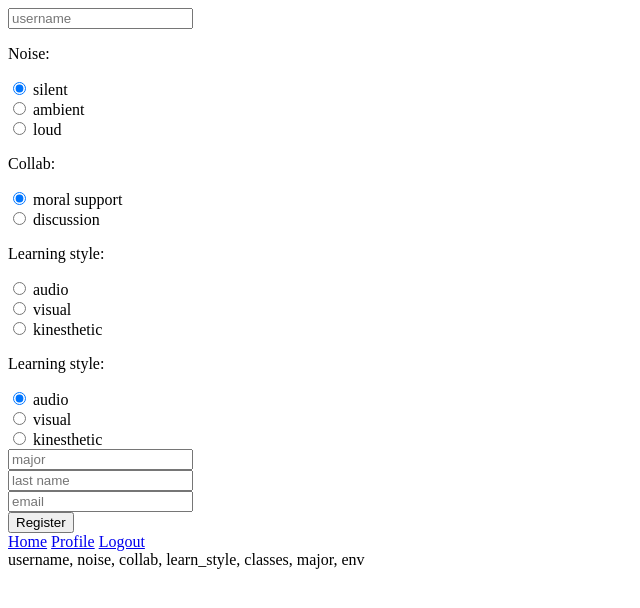
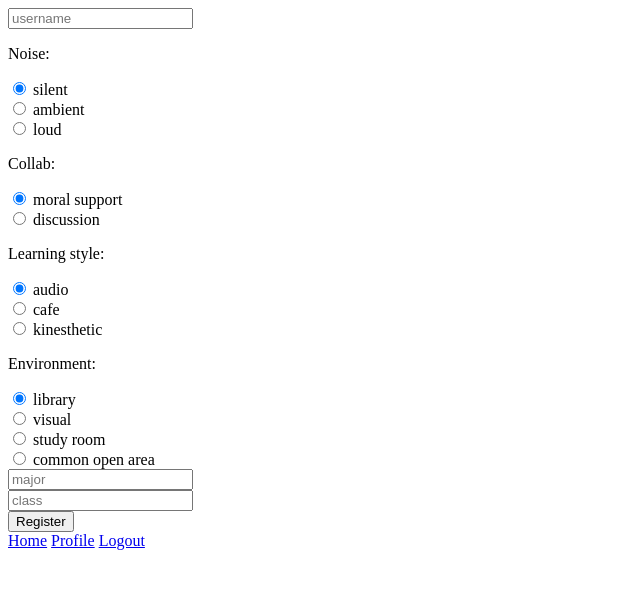
Before and after one commit to myracheng/ponder, a Flask app: page /profile_page in a window 1280 px wide. Shown: the top 608 px of the page, without its empty margins (0-640 px from the left). Run offline with Flask 2, Linux system fonts and the light colour scheme.

Commit message:
added profile page + a lot of database stuff

```diff
--- a/app/app.py
+++ b/app/app.py
@@ -119,7 +119,7 @@ def profile():
     noise = request.form['noise']
     collab = request.form['collab']
     learn_style = request.form['learn_style']
-    classes = request.form['classes'] #todo
+    classes = request.form['class'] #todo
     major = request.form['major']
     env = request.form['env']
 
--- a/app/src/db.py
+++ b/app/src/db.py
@@ -135,7 +135,7 @@ def create_user(username, password, firstname, lastname, email):
 def create_profile(username, noise, collab, learn_style, classes, major, env):
     conn = sqlite3.connect('ponder.db')
     c = conn.cursor()
-    c.execute('''REPLACE into auth_table VALUES (?,?,?,?,?,?,?);''',
+    c.execute('''REPLACE into data_table VALUES (?,?,?,?,?,?,?);''',
                 (username, noise, collab, learn_style, classes, major, env))
     conn.commit()
     conn.close()
--- a/app/templates/profile.html
+++ b/app/templates/profile.html
@@ -55,8 +55,8 @@
                 </div>
 
                 <div>
-                <input type="radio" id="visual" name="learn_style" value="visual">
-                <label for="visual">visual</label>
+                <input type="radio" id="cafe" name="learn_style" value="cafe">
+                <label for="cafe">cafe</label>
                 </div>
 
                 <div>
@@ -66,32 +66,36 @@
         </div>
 
         <div class="control-group">
-                <p>Learning style:</p>
+                <p>Environment:</p>
 
                 <div>
-                <input type="radio" id="audio" name="learn_style" value="audio"
+                <input type="radio" id="library" name="env" value="library"
                         checked>
-                <label for="audio">audio</label>
+                <label for="library">library</label>
                 </div>
 
                 <div>
-                <input type="radio" id="visual" name="learn_style" value="visual">
+                <input type="radio" id="visual" name="env" value="visual">
                 <label for="visual">visual</label>
                 </div>
 
                 <div>
-                        <input type="radio" id="kinesthetic" name="learn_style" value="kinesthetic">
-                        <label for="kinesthetic">kinesthetic</label>
+                        <input type="radio" id="room" name="env" value="room">
+                        <label for="room">study room</label>
                         </div>
+
+                        <div>
+                                <input type="radio" id="common" name="env" value="common">
+                                <label for="common">common open area</label>
+                                </div>
         </div>
 
 
             <div class="control-group">
             <input type="text" class="login-field" value="" placeholder="major" name="major"></div>
-        <div class="control-group">
-            <input type="text" class="login-field" value="" placeholder="last name" name="lastname"></div>
             <div class="control-group">
-            <input type="text" class="login-field" value="" placeholder="email" name="email"></div>
+                    <input type="text" class="class" value="" placeholder="class" name="class"></div> <!--TODO-->
+
         <div class="control-group">
         <input type="submit" value="Register" class="btn btn-primary btn-large btn-block"></div>
         </form>
@@ -100,6 +104,3 @@
     {% include 'footer.html' %}
 </body>
 </html>
-
-
-username, noise, collab, learn_style, classes, major, env
```
Also changed, not shown: app/ponder.db, 2 other files.
